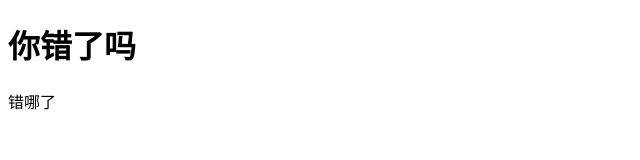
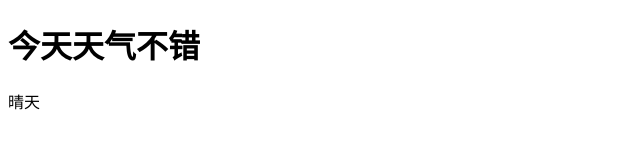
Before and after one commit to misakayu/misakayu.github.io, a plain HTML site: page index.html in a window 1280 px wide. Shown: the whole page, without its empty margins (0-640 px from the left). Drawn offline with Linux system fonts and the light colour scheme.

Commit message:
Update index.html

```diff
--- a/index.html
+++ b/index.html
@@ -5,7 +5,7 @@
     <title>？？</title>
 </head>
 <body>
-    <h1>你错了吗</h1>
-    <p>错哪了</p>
+    <h1>今天天气不错</h1>
+    <p>晴天</p>
 </body>
 </html>
```
